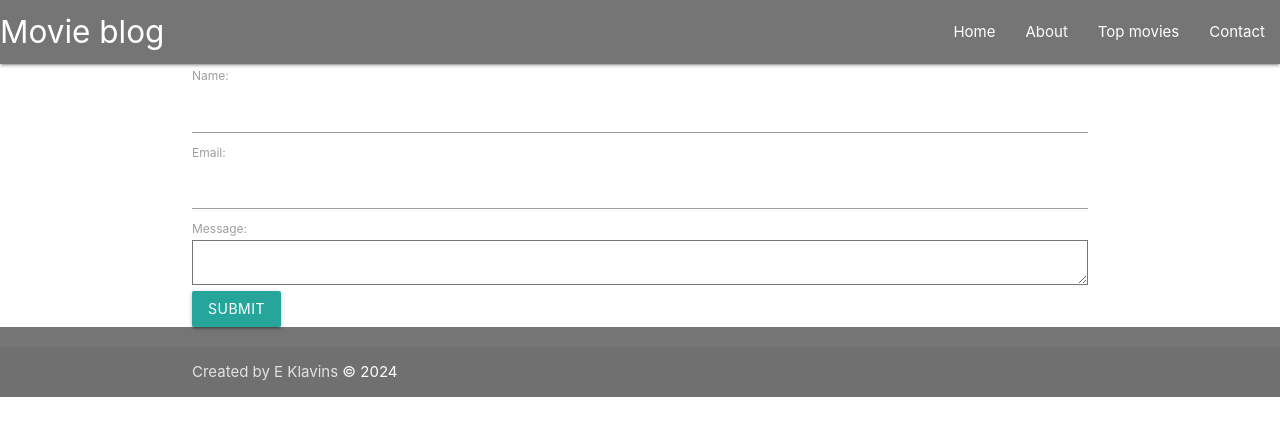
After one commit to EdgarKlavins/crud-movieblog, a Flask app: page /contact in a window 1280 px wide. The commit adds this page. Shown: the top 436 px of the page. Run offline with Flask 3, Linux system fonts and the light colour scheme.

Commit message:
added contact form

```diff
--- a/run.py
+++ b/run.py
@@ -1,5 +1,36 @@
 import os
+from flask import Flask, render_template, request, flash, redirect, url_for
+from wtforms import StringField, TextAreaField, SubmitField, validators
+from wtforms.validators import InputRequired, Email
+from flask_wtf import FlaskForm
 from taskmanager import app
+
+
+
+
+
+
+class ContactForm(FlaskForm):
+    name = StringField('Name', [validators.InputRequired()])
+    email = StringField('Email', [validators.InputRequired(), validators.Email()])
+    message = TextAreaField('Message', [validators.InputRequired()])
+    submit = SubmitField('Submit')
+
+
+    # Adding confirmation to the user that form was sent.
+@app.route("/contact", methods=['GET', 'POST'])
+def contact():
+    form = ContactForm()
+    if form.validate_on_submit():
+        name = form.name.data
+        email = form.email.data
+        message = form.message.data
+        print(f"Name: {name}\nEmail: {email}\nMessage: {message}")
+        flash(f"We received your email, thanks {name}!", 'success')
+        return redirect(url_for('contact'))
+
+    return render_template('contact.html', form=form)
+
 
 
 if __name__ == "__main__":
--- a/taskmanager/static/css/style.css
+++ b/taskmanager/static/css/style.css
@@ -1,4 +1,4 @@
-body {
+/*  body {
     display: flex;
     min-height: 100vh;
     flex-direction: column;
@@ -8,6 +8,7 @@ body {
     background-position: center;
 
   }
+  */
 
 
   main {
--- a/taskmanager/templates/base.html
+++ b/taskmanager/templates/base.html
@@ -26,6 +26,7 @@
                 <li><a href="{{ url_for('home') }}">Home</a></li>
                 <li><a href="{{ url_for('about') }}">About</a></li>
                 <li><a href="{{ url_for('movies') }}">Top movies</a></li>
+                <li><a href="{{ url_for('contact') }}">Contact</a></li>
             </ul>
             </div>
         </nav>
@@ -35,6 +36,7 @@
             <li><a href="{{ url_for('home') }}">Home</a></li>
             <li><a href="{{ url_for('about') }}">About</a></li>
             <li><a href="{{ url_for('movies') }}">Top movies</a></li>
+            <li><a href="{{ url_for('contact') }}">Contact</a></li>
         </ul>
     </header>
 
--- /dev/null
+++ b/taskmanager/templates/contact.html
@@ -0,0 +1,24 @@
+{% extends "base.html" %}
+{%  block content %}
+
+{% with messages = get_flashed_messages(with_categories=true) %}
+  {% if messages %}
+    {% for category, message in messages %}
+      <div class="alert alert-{{ category }}">
+        {{ message }}
+      </div>
+    {% endfor %}
+  {% endif %}
+{% endwith %}
+
+<form method="post" action="/contact">
+    {{ form.hidden_tag() }}
+    <label for="{{ form.name.id }}">Name:</label>
+    {{ form.name(class="form-control") }}
+    <label for="{{ form.email.id }}">Email:</label>
+    {{ form.email(class="form-control") }}
+    <label for="{{ form.message.id }}">Message:</label>
+    {{ form.message(class="form-control") }}
+    <button type="submit" class="btn btn-primary">Submit</button>
+</form>
+{% endblock%}
```
Also changed, not shown: requirements.txt (+8 -0 lines).
